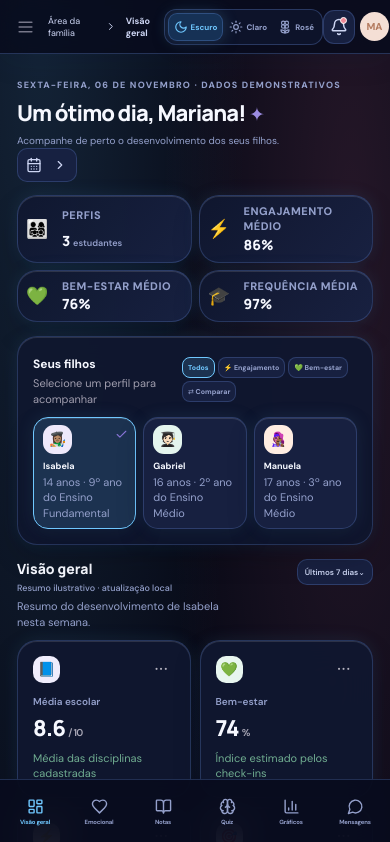
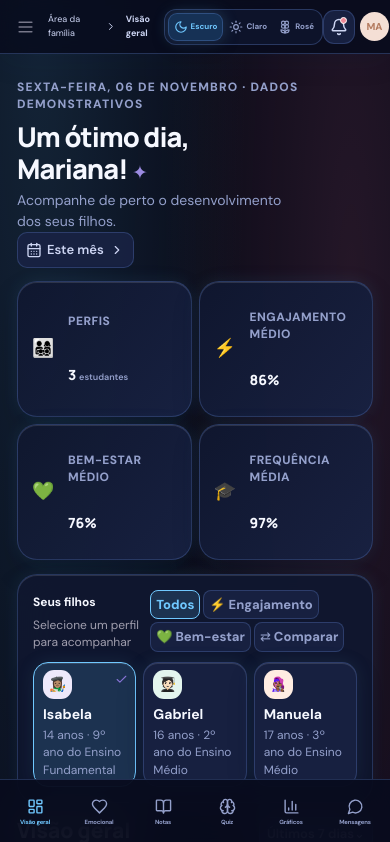
Before and after one commit to Tgmidasx7/MIND-EMOTIONS-ULTRA, a React (Vite) app: page / in a window 390 px wide. Shown: the top 842 px of the page. Built offline with nearby package versions, Linux system fonts and the light colour scheme.

Commit message:
Strengthen typography hierarchy across responsive layouts
Co-authored-by: arena-agent <297053741+arena-agent@users.noreply.github.com>

```diff
--- a/src/styles/index.css
+++ b/src/styles/index.css
@@ -8,3 +8,4 @@
 @import "./rings.css";
 @import "./layout-polish.css";
 @import "./surface-finish.css";
+@import "./typography-up.css";
--- /dev/null
+++ b/src/styles/typography-up.css
@@ -0,0 +1,193 @@
+/* A stronger, consistently scaled type hierarchy across every screen. */
+body[data-theme] {
+  font-size: 16px;
+  line-height: 1.55;
+}
+
+body[data-theme] .content :is(h1, .welcome-row h1) {
+  font-size: clamp(28px, 2.4vw, 34px);
+  line-height: 1.18;
+  letter-spacing: -0.035em;
+}
+
+body[data-theme]
+  .content
+  :is(.section-heading h2, .profile-person h2, .quiz-card h2) {
+  font-size: clamp(21px, 1.8vw, 25px);
+  line-height: 1.24;
+}
+
+body[data-theme]
+  .content
+  :is(
+    .panel h3,
+    .panel-title h3,
+    .chart-heading h3,
+    .quiz-question legend,
+    .family-guidance h3
+  ) {
+  font-size: clamp(17px, 1.35vw, 20px);
+  line-height: 1.3;
+}
+
+body[data-theme]
+  .content
+  :is(
+    p,
+    .welcome-row p,
+    .section-heading p,
+    .panel-title p,
+    .chart-heading p,
+    .quiz-card > p,
+    .family-guidance p
+  ) {
+  font-size: 15px;
+  line-height: 1.5;
+}
+
+body[data-theme]
+  .content
+  :is(
+    small,
+    .eyebrow,
+    .crumb,
+    .metric-card > small,
+    .metric-hint,
+    .student-chip small,
+    .family-kpis small,
+    .ring-copy small,
+    .event small,
+    .switch-title span,
+    .text-link,
+    .chart-legend,
+    .quiz-disclaimer,
+    .checkin-entry p,
+    .user small
+  ) {
+  font-size: 12.5px;
+  line-height: 1.45;
+}
+
+body[data-theme] .content .metric-hint {
+  font-size: 13.5px;
+  line-height: 1.45;
+}
+
+body[data-theme]
+  :is(
+    button,
+    input,
+    textarea,
+    select,
+    .nav-item,
+    .theme-choice,
+    .tab-pill,
+    .subtab-btn
+  ) {
+  font-size: 14px;
+  line-height: 1.35;
+}
+
+body[data-theme]
+  .content
+  :is(.metric-value, .grade-overview strong, .profile-score b) {
+  font-size: clamp(25px, 2vw, 31px);
+  line-height: 1.1;
+}
+
+body[data-theme] .content :is(.metric-card, .family-kpis > div) {
+  min-height: 142px;
+  padding: 17px;
+}
+
+body[data-theme] .content :is(.student-chip b, .family b, .user b) {
+  font-size: 14px;
+  line-height: 1.35;
+}
+
+@media (max-width: 900px) {
+  body[data-theme]
+    .content
+    :is(.section-heading h2, .profile-person h2, .quiz-card h2) {
+    font-size: clamp(20px, 3vw, 23px);
+  }
+  body[data-theme]
+    .content
+    :is(
+      p,
+      .welcome-row p,
+      .section-heading p,
+      .panel-title p,
+      .chart-heading p
+    ) {
+    font-size: 14px;
+  }
+}
+
+@media (max-width: 650px) {
+  body[data-theme] {
+    font-size: 15px;
+  }
+  body[data-theme] .content :is(h1, .welcome-row h1) {
+    font-size: clamp(25px, 7vw, 30px);
+  }
+  body[data-theme]
+    .content
+    :is(.section-heading h2, .profile-person h2, .quiz-card h2) {
+    font-size: 21px;
+  }
+  body[data-theme] .content :is(.panel h3, .panel-title h3, .chart-heading h3) {
+    font-size: 18px;
+  }
+  body[data-theme]
+    .content
+    :is(
+      p,
+      .welcome-row p,
+      .section-heading p,
+      .panel-title p,
+      .chart-heading p,
+      .quiz-card > p
+    ) {
+    font-size: 14px;
+  }
+  body[data-theme]
+    .content
+    :is(
+      small,
+      .eyebrow,
+      .crumb,
+      .metric-card > small,
+      .metric-hint,
+      .student-chip small,
+      .family-kpis small,
+      .ring-copy small,
+      .event small,
+      .switch-title span,
+      .text-link,
+      .chart-legend,
+      .user small
+    ) {
+    font-size: 12px;
+  }
+  body[data-theme] .content .metric-hint {
+    font-size: 13px;
+  }
+  body[data-theme]
+    :is(
+      button,
+      input,
+      textarea,
+      select,
+      .nav-item,
+      .theme-choice,
+      .tab-pill,
+      .subtab-btn
+    ) {
+    font-size: 13px;
+  }
+  body[data-theme] .content :is(.metric-card, .family-kpis > div) {
+    min-height: 136px;
+    padding: 14px;
+  }
+}
```
